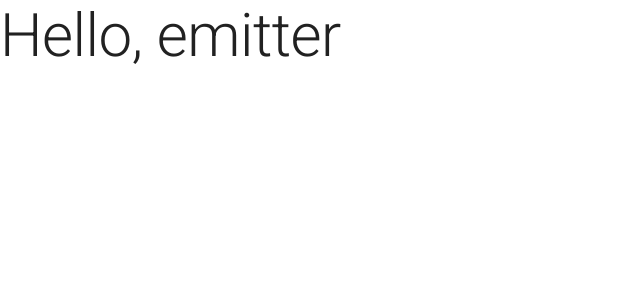
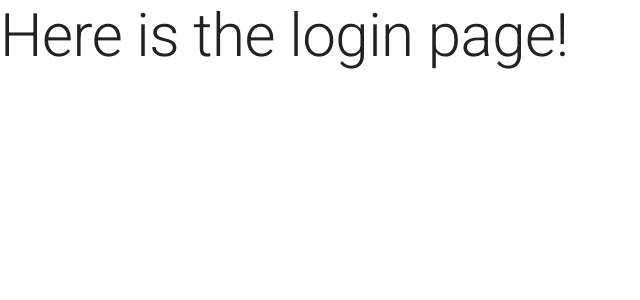
Before and after one commit to OleksandrDanylchenko/run-and-drive-emitter, a React (Vite) app: page /login in a window 1280 px wide. Shown: the top 300 px of the page, without its empty margins (0-640 px from the left). Built offline with nearby package versions, Linux system fonts and the light colour scheme.

Commit message:
feat: add basic routes

```diff
--- a/src/main.tsx
+++ b/src/main.tsx
@@ -3,15 +3,17 @@ import '@fontsource/roboto/400.css';
 import '@fontsource/roboto/500.css';
 import '@fontsource/roboto/700.css';
 
-import { CssBaseline, StyledEngineProvider, Typography } from '@mui/material';
+import { CssBaseline, StyledEngineProvider } from '@mui/material';
 import React from 'react';
 import ReactDOM from 'react-dom';
+
+import Routing from './navigation/Routing';
 
 ReactDOM.render(
   <React.StrictMode>
     <StyledEngineProvider injectFirst>
       <CssBaseline enableColorScheme />
-      <Typography variant={'h2'}>Hello, emitter</Typography>
+      <Routing />
     </StyledEngineProvider>
   </React.StrictMode>,
   document.getElementById('root'),
--- /dev/null
+++ b/src/navigation/Routing.tsx
@@ -0,0 +1,18 @@
+import React from 'react';
+import { FC } from 'react';
+import { BrowserRouter, Navigate, Route, Routes } from 'react-router-dom';
+
+import Dashboard from '../pages/Dashboard';
+import Login from '../pages/Login';
+
+const Routing: FC = () => (
+  <BrowserRouter>
+    <Routes>
+      <Route path={'/login'} element={<Login />} />
+      <Route path={'/'} element={<Dashboard />} />
+      <Route path={'*'} element={<Navigate to="/" />} />
+    </Routes>{' '}
+  </BrowserRouter>
+);
+
+export default Routing;
--- /dev/null
+++ b/src/pages/Dashboard/index.tsx
@@ -0,0 +1,12 @@
+import { Typography } from '@mui/material';
+import React, { FC } from 'react';
+
+const Dashboard: FC = () => {
+  return (
+    <>
+      <Typography variant={'h2'}>Here is the dashboard!</Typography>
+    </>
+  );
+};
+
+export default Dashboard;
--- /dev/null
+++ b/src/pages/Login/index.tsx
@@ -0,0 +1,8 @@
+import { Typography } from '@mui/material';
+import React, { FC } from 'react';
+
+const Login: FC = () => {
+  return <Typography variant={'h2'}>Here is the login page!</Typography>;
+};
+
+export default Login;
```
